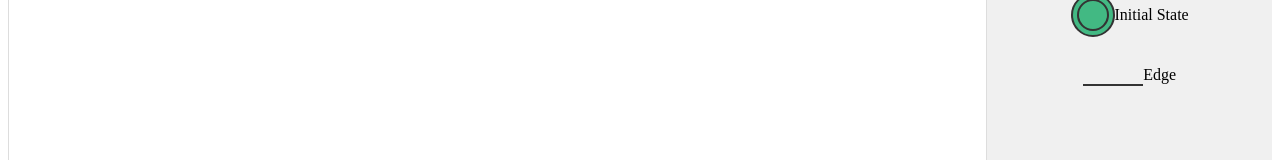
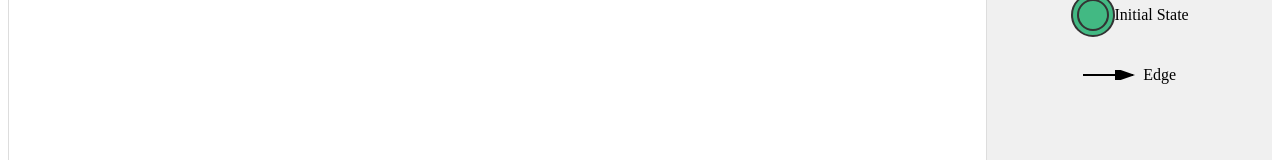
Before and after one commit to davidvenuto/Projects-Fall-2024, a Vue app in the folder client/: page / in a window 1280 px wide. Shown: the part 237-397 px from the top of the page. Built offline with nearby package versions, Linux system fonts and the light colour scheme; what vue3-google-login would draw is missing.

Commit message:
Improved edge

```diff
--- a/client/src/views/Home.vue
+++ b/client/src/views/Home.vue
@@ -10,9 +10,10 @@
       <div class="workspace" ref="workspace" @dragover.prevent="onDragOver" @drop="onDrop">
         <svg class="edges-layer" style="position: absolute; width: 100%; height: 100%; top: 0; left: 0;">
           <defs>
-            <marker id="arrowhead" markerWidth="10" markerHeight="7" refX="10" refY="3.5" orient="auto">
+            <marker id="arrowhead" markerWidth="10" markerHeight="7" refX="20" refY="3.5" orient="auto">
               <polygon points="0 0, 10 3.5, 0 7" fill="black" />
             </marker>
+
           </defs>
           <path v-for="edge in edges" :key="edge.id" :d="'M' + edge.x1 + ',' + edge.y1 + ' L' + edge.x2 + ',' + edge.y2"
             stroke="black" stroke-width="2" fill="none" marker-end="url(#arrowhead)" />
@@ -45,9 +46,17 @@
       </div>
 
       <div class="toolbox-item" draggable="true" @dragstart="onDragStart($event, 'Edge')">
-        <div class="edge-line"></div>
+  <svg width="60" height="10">
+    <defs>
+      <marker id="toolbox-arrowhead" markerWidth="10" markerHeight="7" refX="9" refY="3.5" orient="auto">
+        <polygon points="0 0, 10 3.5, 0 7" fill="black" />
+      </marker>
+    </defs>
+    <line x1="0" y1="5" x2="50" y2="5" stroke="black" stroke-width="2" marker-end="url(#toolbox-arrowhead)" />
+  </svg>
   <p>Edge</p>
 </div>
+
     </div>
   </div>
 </template>
@@ -149,13 +158,16 @@ export default {
         const fromNode = this.nodes.find(node => node.id === edge.fromNodeId);
         const toNode = this.nodes.find(node => node.id === edge.toNodeId);
         if (fromNode && toNode) {
-          edge.x1 = fromNode.x + 20;
-          edge.y1 = fromNode.y + 20;
-          edge.x2 = toNode.x + 20;
-          edge.y2 = toNode.y + 20;
+          const offset = 22;
+          edge.x1 = fromNode.x + offset;
+          edge.y1 = fromNode.y + offset;
+          edge.x2 = toNode.x + offset;
+          edge.y2 = toNode.y + offset;
         }
       });
-    },
+    }
+
+    ,
   },
 };
 </script>
```
Lines whose indentation alone changed are shown as unchanged.
